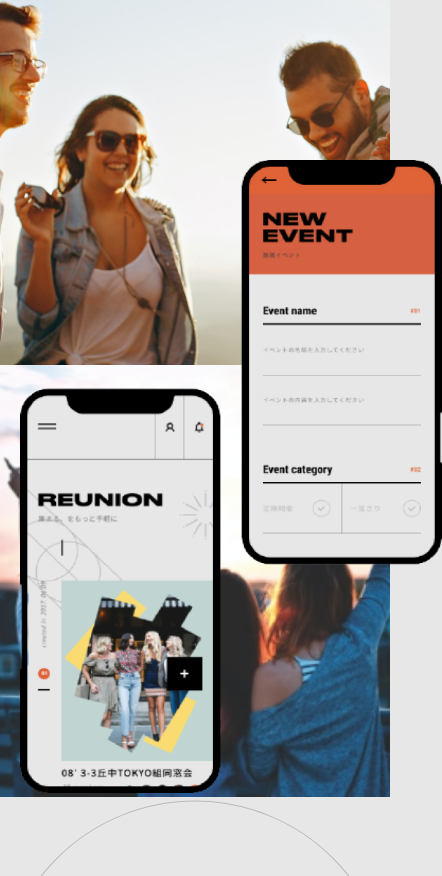
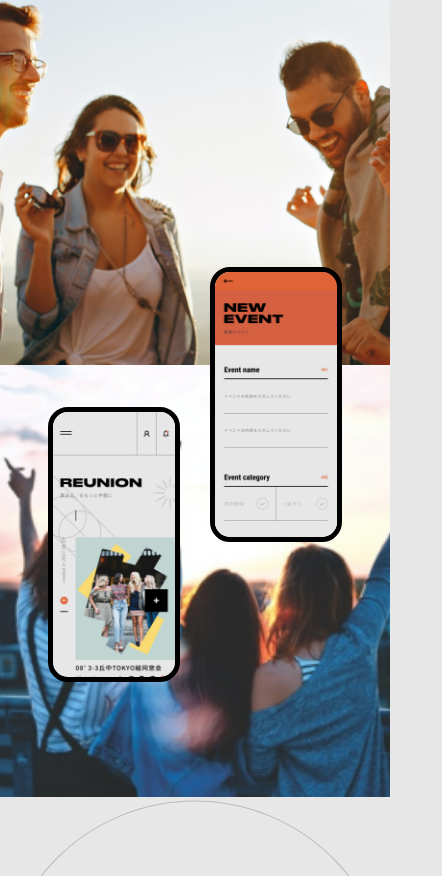
Before and after one commit to bibimuu/reunion_lp, a plain HTML site: page index.html in a window 390 px wide. Shown: the part 827-1703 px from the top of the page, 442 px wide, since content can reach past the window. Drawn offline with nearby package versions, Linux system fonts and the light colour scheme.

Commit message:
fix:top-app photo

```diff
--- a/index.html
+++ b/index.html
@@ -83,7 +83,12 @@
         </div>
       </div>
     </div>
-    <img class="position__app-screen" src="assets/app-screen-photo.png">
+    <div class="top__app__container__position">
+      <div class="top__app__container">
+        <div class="top__app__box--1"><img class="top__app" src="assets/top-app--left.jpg" alt="top-app--left"></div>
+        <div class="top__app__box--2"><img class="top__app" src="assets/top-app--right.jpg" alt="top-app--right"></div>
+      </div>
+    </div>
     <img class="position__pattern1" src="assets/pattern1.svg">
   </section>
 
--- a/query.css
+++ b/query.css
@@ -2,10 +2,6 @@
   /* POSITION */
   .position__pattern1 {
     top: 25%;
-  }
-
-  .position__app-screen {
-    top: 86%;
   }
 
   .tablet {
@@ -17,11 +13,6 @@
   }
 
   /* メニューバー */
-
-  .menu-bg {
-    /* background-color: rgba(0, 0, 0, 0);
-    height: 100%; */
-  }
 
   .header--tablet {
     background-color: #d56042;
@@ -170,6 +161,18 @@
 
   .nav__list {
     display: none;
+  }
+
+  .top__app__box--1,
+  .top__app__box--2 {
+    border: 5px solid #000000;
+    width: 200px;
+    height: 400px;
+  }
+
+  .top__app__container__position {
+    top: 82.2%;
+    left: 37%;
   }
 
   /* SOWREEL */
@@ -466,13 +469,6 @@
     width: 100vw;
   }
 
-  .position__app-screen {
-    top: 130%;
-    left: 5%;
-    height: 75vh;
-    width: 50vh;
-  }
-
   .position__pattern3 {
     display: none;
   }
@@ -524,6 +520,27 @@
 
   .download-icon__box {
     justify-content: flex-start;
+  }
+
+  .top__app__container__position {
+    top: 144%;
+    left: 50%;
+    transform: translate(-50%, 0);
+  }
+
+  .top__app__box--1,
+  .top__app__box--2 {
+    width: 132px;
+    height: 275px;
+  }
+
+  .top__app__box--1 {
+    margin-top: 140px;
+  }
+
+  .top__app__box--1,
+  .top__app__box--2 {
+    border-radius: 20px;
   }
 
   /* overview */
@@ -669,7 +686,7 @@
   }
 
   .service-flow--coordinator__btn-container {
-    padding: 0 5vw;
+    padding: 0 5vw 5vw 5vw;
     margin-top: -10vh;
   }
 
--- a/reunion_lp.css
+++ b/reunion_lp.css
@@ -97,14 +97,6 @@ h3 {
   top: 12%;
   z-index: 3;
   width: 70vw;
-}
-
-.position__app-screen {
-  position: absolute;
-  top: 75%;
-  left: 40%;
-  width: 40vw;
-  z-index: 4;
 }
 
 .position__pattern2 {
@@ -241,6 +233,37 @@ h3 {
   height: 90px;
   background-image: url("assets/google-play-badge.png");
   background-size: cover;
+}
+
+.top__app__container__position {
+  position: absolute;
+  z-index: 2;
+  top: 75.5%;
+  left: 40%;
+}
+
+.top__app__container {
+  display: flex;
+}
+
+.top__app__box--1,
+.top__app__box--2 {
+  overflow: hidden;
+  position: relative;
+  border: 4px solid #000000;
+  width: 274px;
+  height: 580px;
+  border-radius: 30px;
+}
+
+.top__app__box--1 {
+  margin-top: 290px;
+  margin-right: 30px;
+}
+
+.top__app {
+  height: 100%;
+  width: 100%;
 }
 
 /* OVERVIEW */
```
Also changed, not shown: assets/top-app--left.jpg (added), assets/top-app--right.jpg (added).
